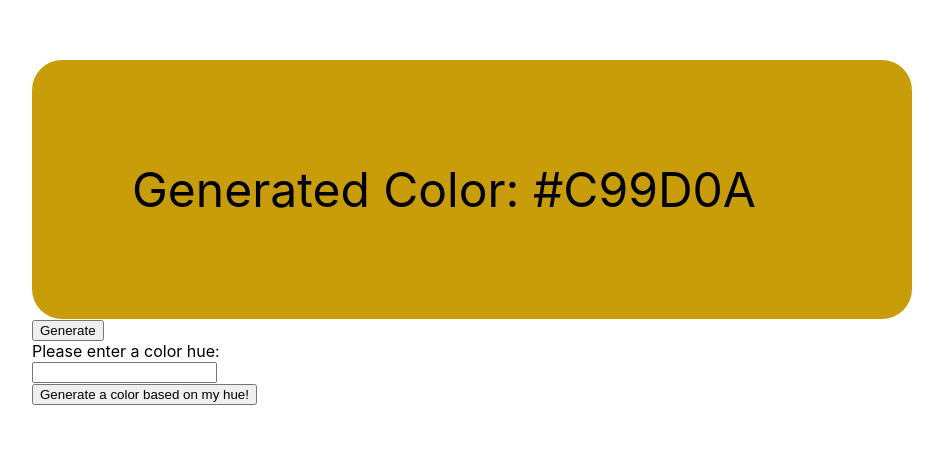
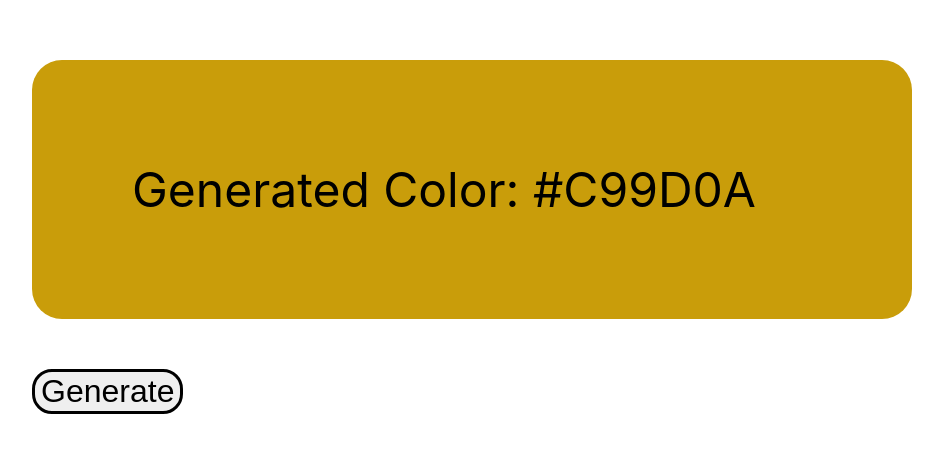
Before and after one commit to jae-kat/react-random-color-generator, a React (Create React App) app: page / in a window 1280 px wide. Shown: the part 140-592 px from the top of the page, without its empty margins (168-1111 px from the left). Built offline with nearby package versions, Linux system fonts and the light colour scheme.

Commit message:
Add stying, try to add input

```diff
--- a/package.json
+++ b/package.json
@@ -8,6 +8,7 @@
     "@testing-library/jest-dom": "^5.14.1",
     "@testing-library/react": "^12.0.0",
     "@testing-library/user-event": "^13.2.1",
+    "randomcolor": "^0.6.2",
     "randomized-colors": "^0.0.32",
     "react": "^17.0.2",
     "react-dom": "^17.0.2",
--- a/src/App.js
+++ b/src/App.js
@@ -1,6 +1,5 @@
 import styled from '@emotion/styled';
 import { useState } from 'react';
-import AskForInput from './AskForInput';
 
 const Container = styled.div`
   margin: 200px;
@@ -9,6 +8,12 @@ const Div = styled.div`
   padding: 100px;
   font-size: 3em;
   border-radius: 30px;
+`;
+const Button = styled.button`
+  border-radius: 20px;
+  margin-top: 50px;
+  font-size: 2em;
+  border: 3px solid black;
 `;
 
 export default function App() {
@@ -23,14 +28,13 @@ export default function App() {
       >
         Generated Color: #{color}
       </Div>
-      <button
+      <Button
         onClick={() =>
           setColor(Math.floor(Math.random() * 16777215).toString(16))
         }
       >
         Generate
-      </button>
-      <AskForInput />
+      </Button>
     </Container>
   );
 }
--- a/src/AskForInput.js
+++ b/src/AskForInput.js
@@ -1,17 +1,32 @@
+import randomColor from 'randomcolor';
 import { useState } from 'react';
 
 export default function AskForInput() {
   const [hue, setHue] = useState('');
-
+  const [luminosity, setLuminosity] = useState('');
   return (
     <div>
       <label htmlFor="hue">Please enter a color hue: </label>
       <br />
-      <input type="text" id="hue" value={hue} />
+      <input
+        type="text"
+        id="hue"
+        onChange={(event) => setHue(event.target.value)}
+      />
       <br />
-      <button onClick={() => setHue(hue)} onClick={() => randomized(hue, 0.4)}>
-        Generate a color based on my hue!
-      </button>
+      <label htmlFor="luminosity">Please enter the desired luminosity: </label>
+      <input
+        type="text"
+        id="luminosity"
+        onChange={(event) => setLuminosity(event.target.value)}
+      />
+      <br />
+      <button>Set hue and luminosity</button>
+      <div
+        style={{
+          backgroundColor: randomColor({ hue: hue, luminosity: luminosity }),
+        }}
+      ></div>
     </div>
   );
 }
```
Also changed, not shown: 1 other file (tests, documents, lock files or other folders).
